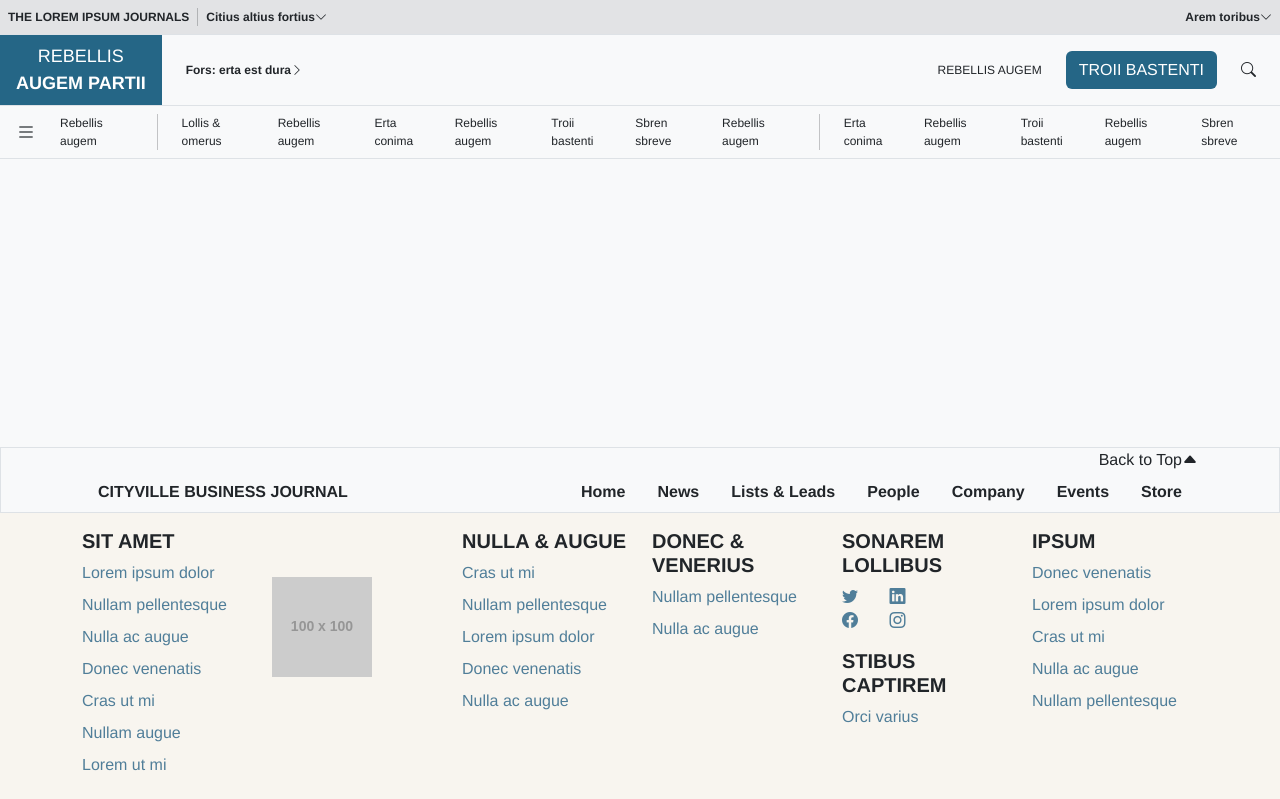
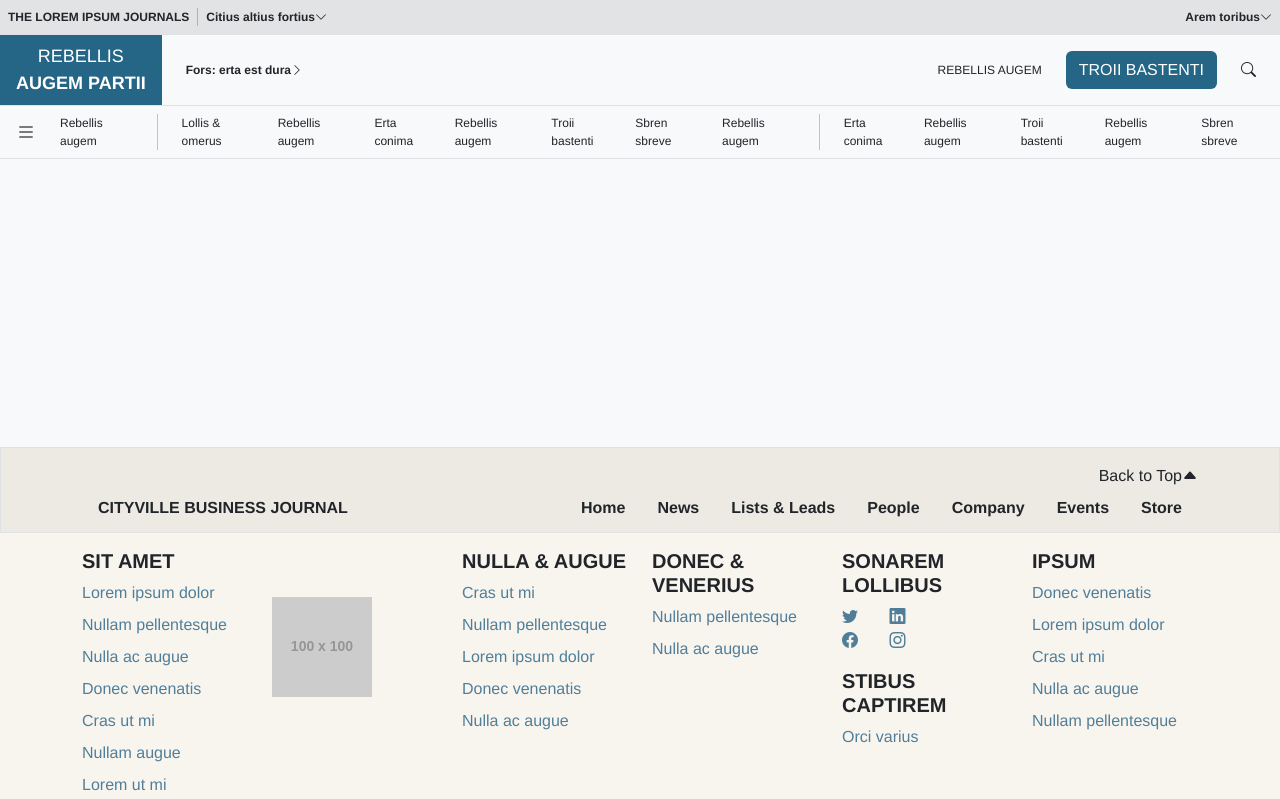
Before and after one commit to Samu902/ppm-frontend-project, a React (Create React App) app: page / in a window 1280 px wide. Shown: the top 799 px of the page. Built offline with nearby package versions, Linux system fonts and the light colour scheme.

Commit message:
Update FooterHeader.js

```diff
--- a/src/components/footer/FooterHeader.js
+++ b/src/components/footer/FooterHeader.js
@@ -3,7 +3,7 @@
  */
 export default function FooterHeader() {
     return (
-        <div className="bg-light border">
+        <div className="border pt-3 pb-1" style={{ backgroundColor: "#edeae4" }}>
             <div className="container">
                 <div className="text-end">
                     <a className="link-dark link-underline-opacity-0 link-underline-opacity-100-hover" href="javascript:void(0);" onClick={() => alert("Scrolla su!") /* window.scrollTo(0, 0) */}>
```
